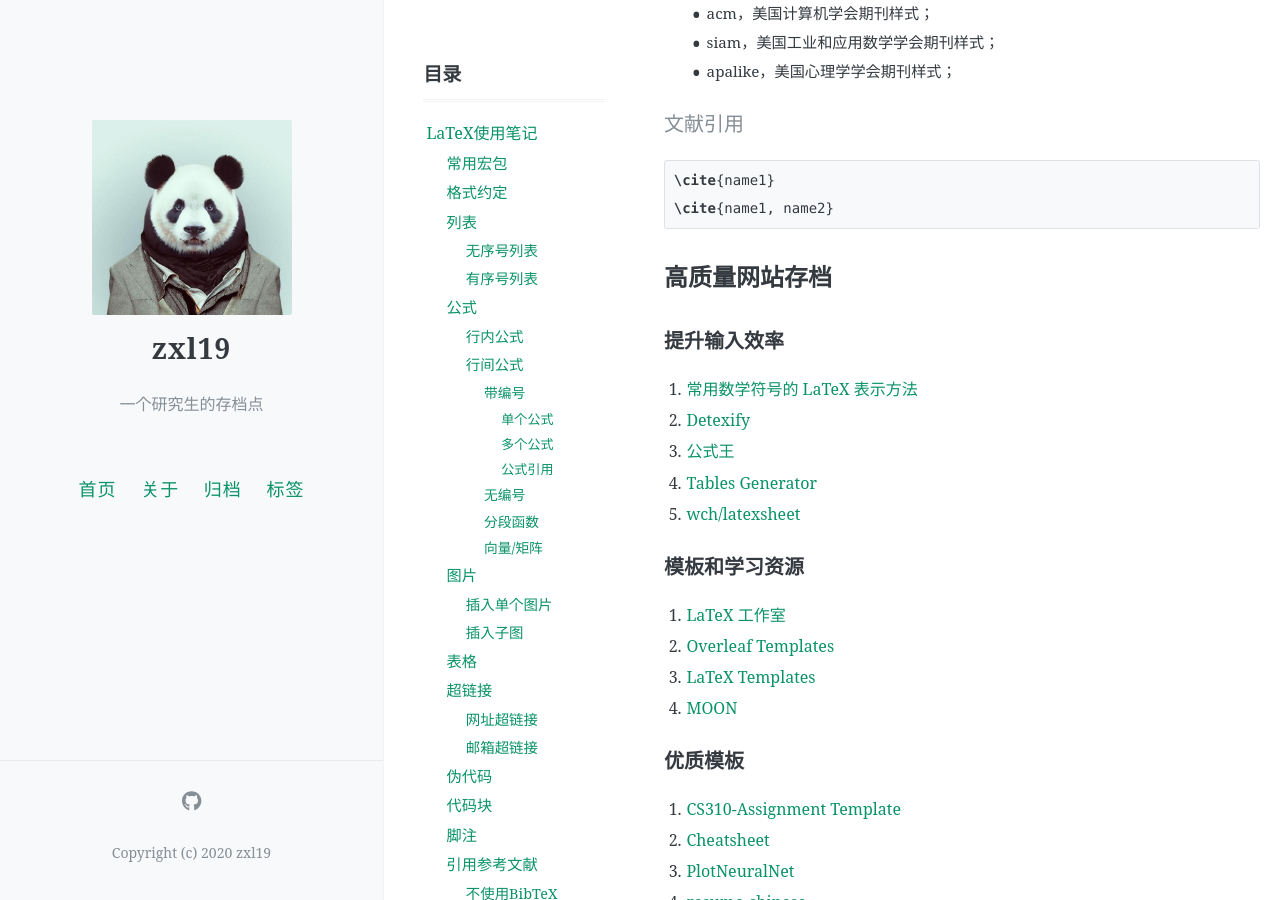
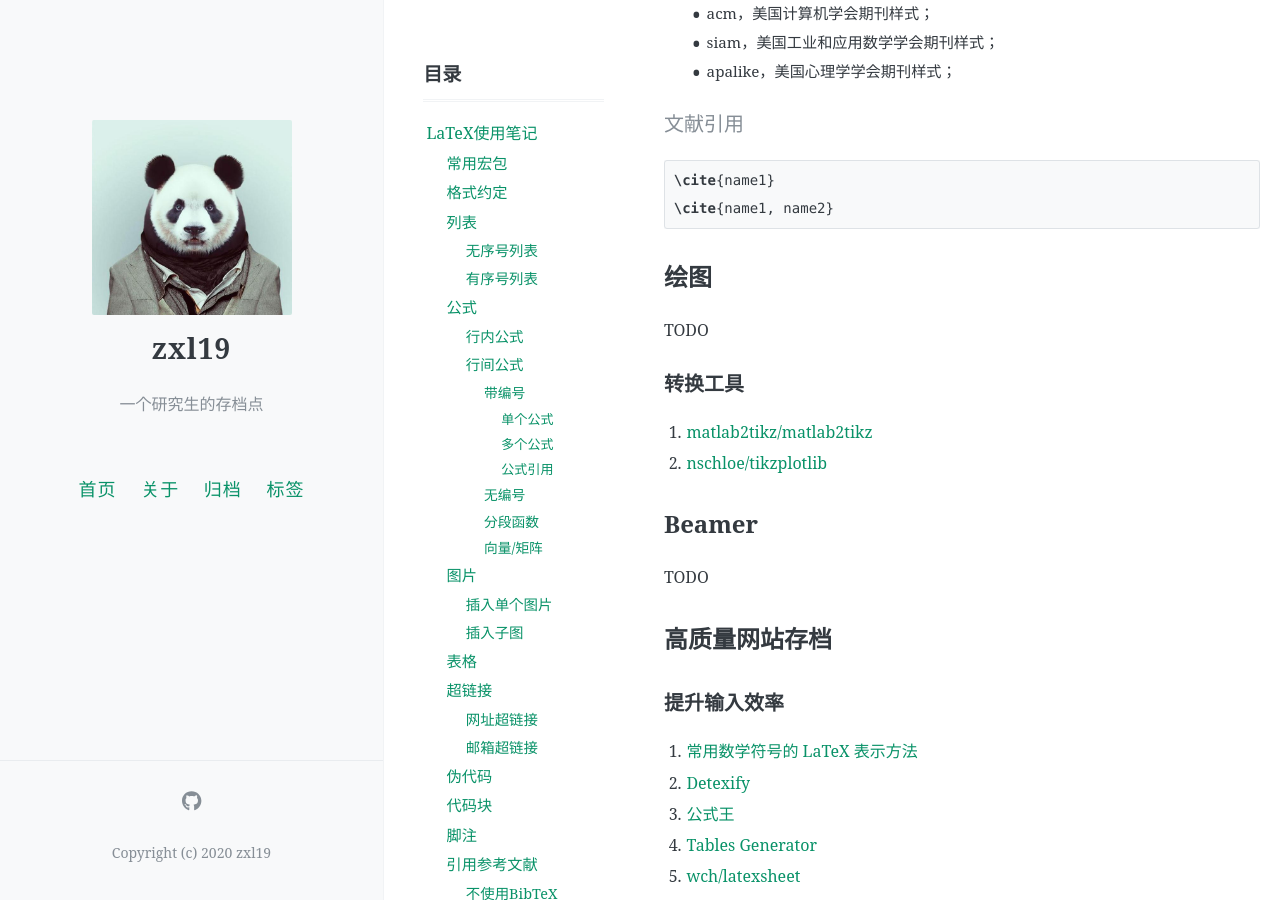
Before and after one commit to zxl19/zxl19.github.io, a Jekyll site: the page built from _posts/2021-03-29-latex-note.md, in a window 1280 px wide and 900 px high, scrolled down 10084 px. Built offline with Jekyll 4.4.1, drawn with Linux system fonts in a browser that asks for light colours; formulas are drawn with MathJax 3; comment, search, counter and statistics services are not loaded.

Commit message:
Update Posts

````diff
--- a/_posts/2021-03-29-latex-note.md
+++ b/_posts/2021-03-29-latex-note.md
@@ -445,6 +445,19 @@ TODO：显示样式设置
 \cite{name1, name2}
 ```
 
+## 绘图
+
+TODO
+
+### 转换工具
+
+1. [matlab2tikz/matlab2tikz](https://github.com/matlab2tikz/matlab2tikz)
+2. [nschloe/tikzplotlib](https://github.com/nschloe/tikzplotlib)
+
+## Beamer
+
+TODO
+
 ## 高质量网站存档
 
 ### 提升输入效率
````
Also changed, not shown: _posts/2021-05-25-figure-plot.md (+2 -3 lines), _posts/2021-05-25-slam-tool.md (+2 -1 lines).
